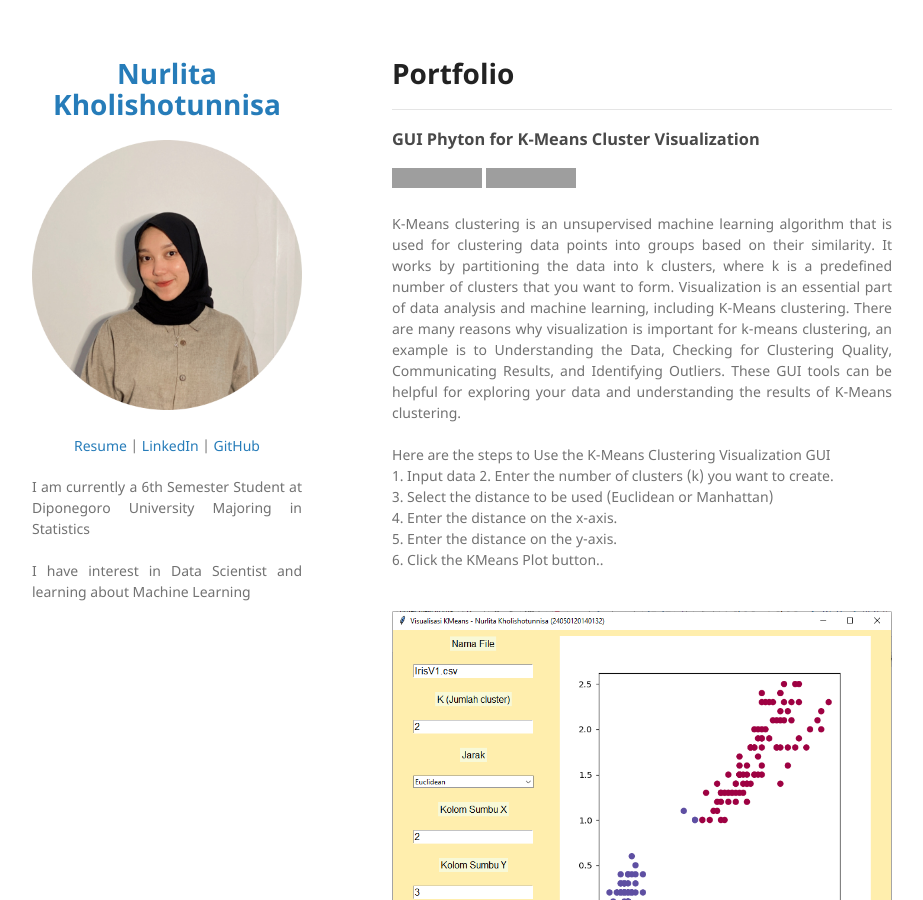
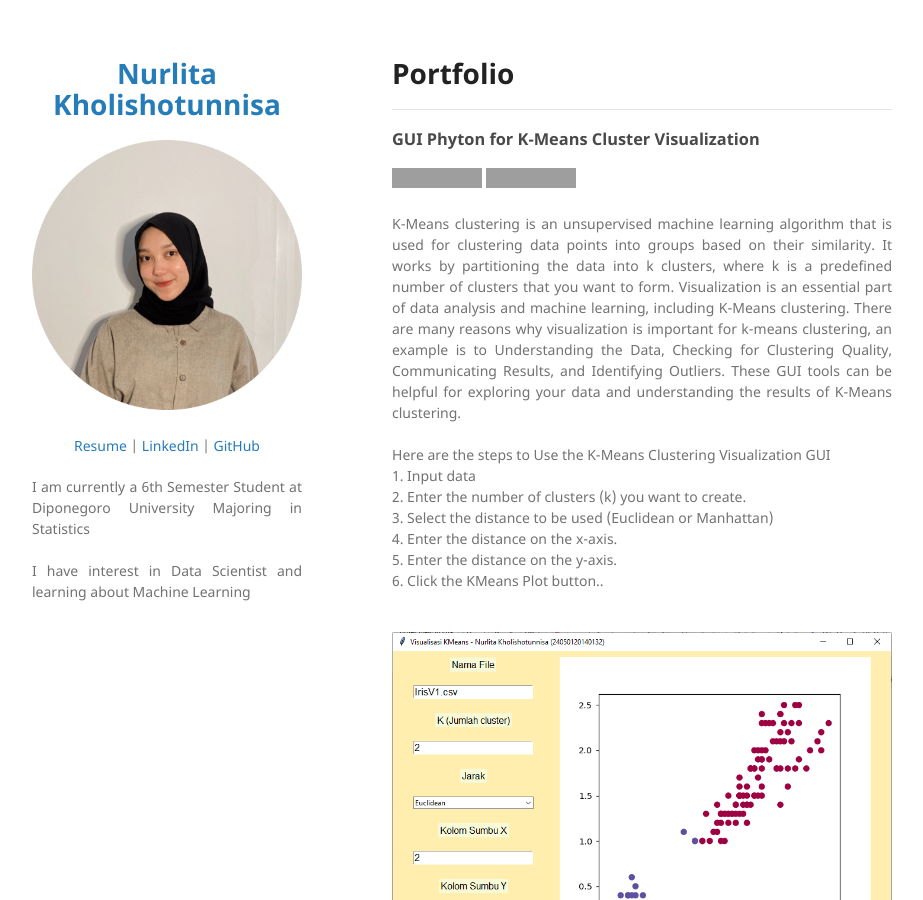
Before and after one commit to nurlitaakho/nurlitaakho.github.io, a Jekyll site: the page built from index.md, in a window 1280 px wide and 900 px high. Shown: the whole window, without its empty margins (178-1101 px from the left). Built offline with Jekyll 4.4.1, drawn with Linux system fonts in a browser that asks for light colours; our own code applies the rules of GitHub Pages for plain Markdown files; grey boxes are pictures that could not be loaded.

```diff
--- a/index.md
+++ b/index.md
@@ -9,7 +9,7 @@
 
 <div style="text-align: justify"><br>
 Here are the steps to Use the K-Means Clustering Visualization GUI<br>
-1. Input data
+1. Input data<br>
 2. Enter the number of clusters (k) you want to create.<br>
 3. Select the distance to be used (Euclidean or Manhattan)<br>
 4. Enter the distance on the x-axis.<br>
```
